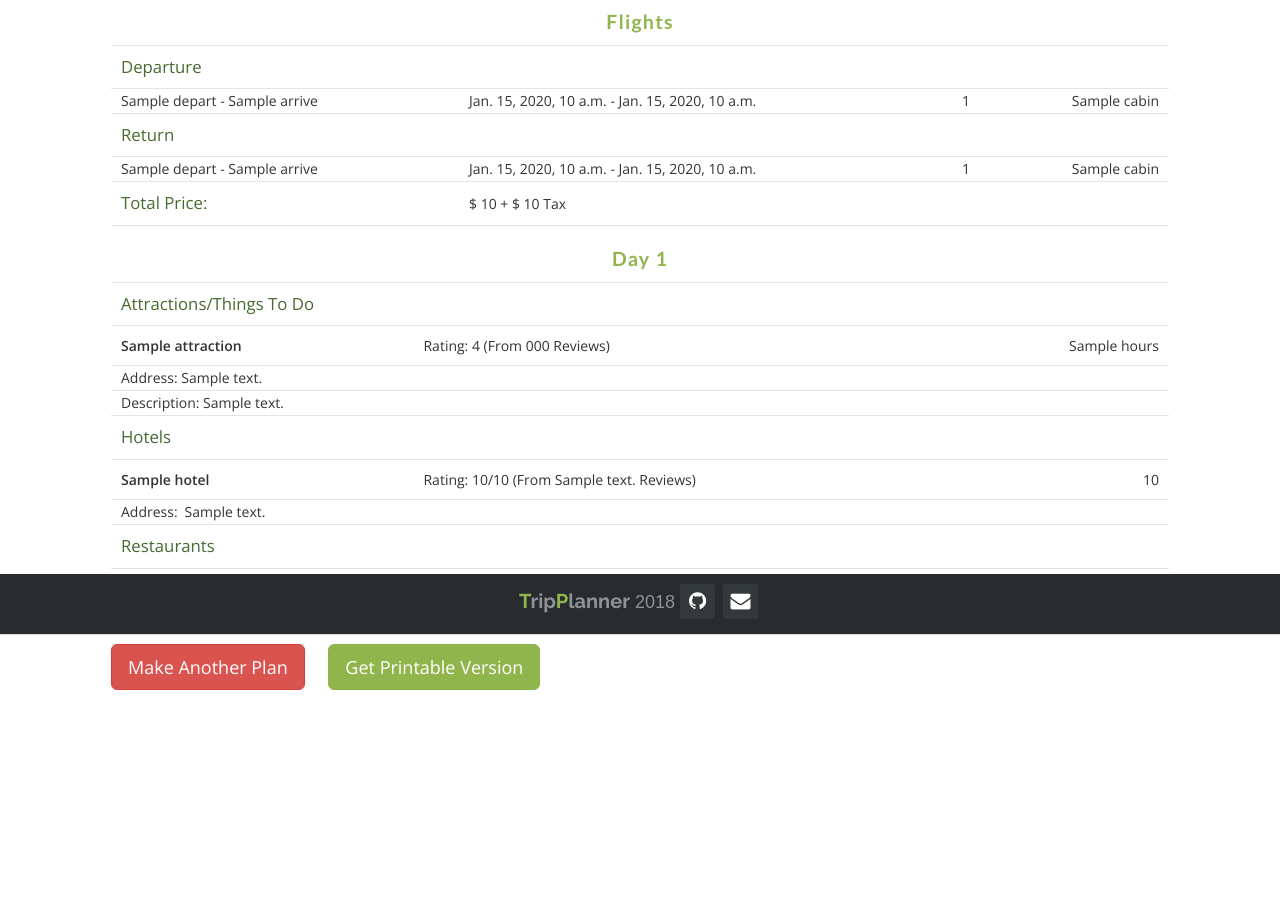
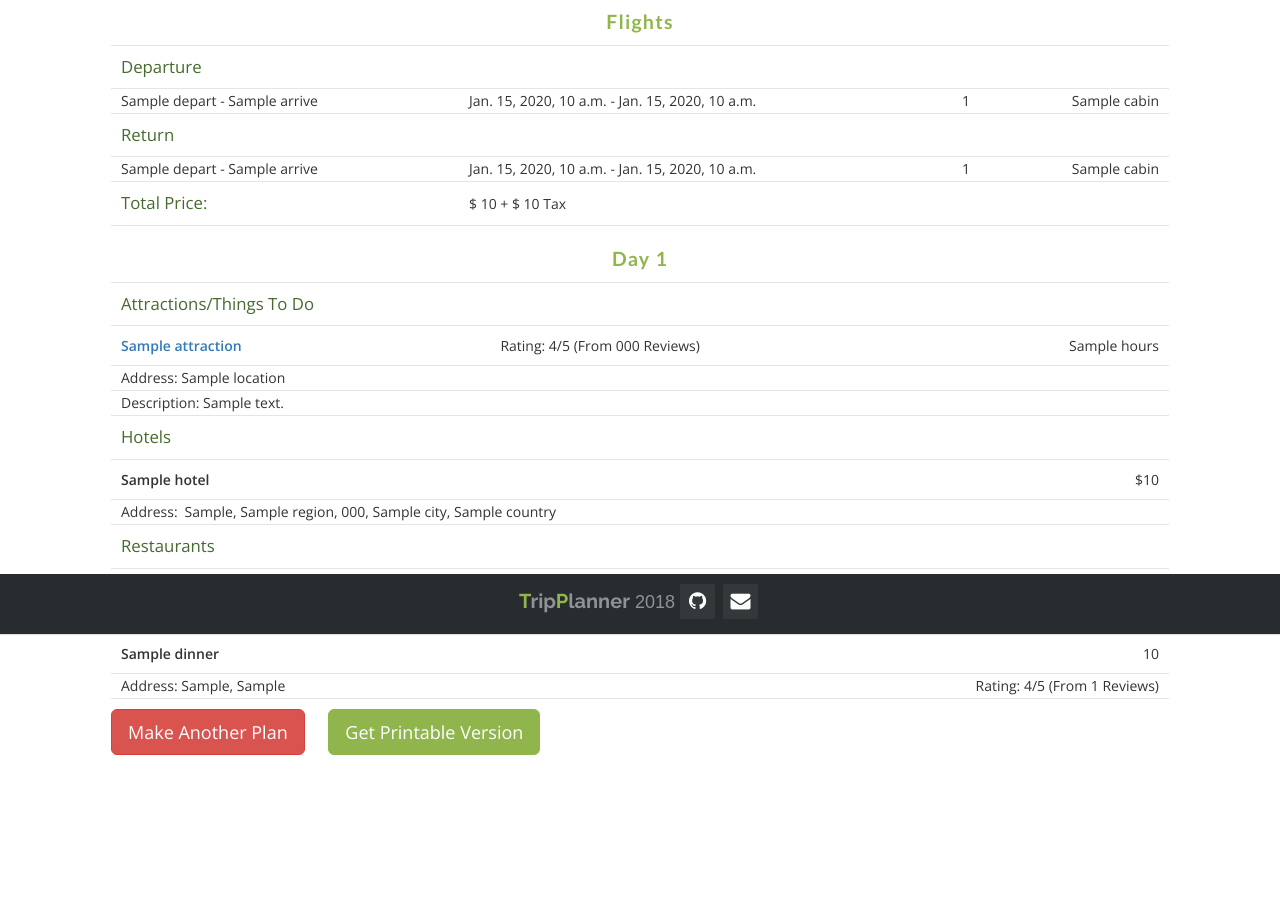
Before and after one commit to HezhiWang/TripDesigner, a Django app: template trip/templates/trip/plan.html in a window 1280 px wide. Shown: the part 166-1071 px from the top of the page. Before the commit the page ends 856 px from the top, so only its background shows below. Run offline with Django 3.2, Linux system fonts and the light colour scheme; the template is opened without the code that fills it: most values are stand-ins (such as "Sample title", 1, 10 or a date in 2020); some libraries are stand-ins or nearby versions.

Commit message:
update plan view

```diff
--- a/trip/templates/trip/plan.html
+++ b/trip/templates/trip/plan.html
@@ -65,12 +65,12 @@
         {% for attraction in day.attractions %}
         <!-- Attraction One -->
         <tr>
-            <td><h6>{{attraction.name}}</h6></td>
-            <td colspan="1">Rating: {{attraction.rating}} (From {{attraction.number_of_reviews}} Reviews)</td>
+            <td><h6><a href={{attraction.url}}>{{attraction.name}}</a></h6></td>
+            <td colspan="1">Rating: {{attraction.rating}}/5 (From {{attraction.number_of_reviews}} Reviews)</td>
             <td colspan="2" class='last'>{{attraction.hours}}</td>
         </tr>
         <tr>
-            <td colspan="6">Address: {{attraction.address}}</td>
+            <td colspan="6">Address: {{attraction.location}}</td>
         </tr>
         <tr>
             <td colspan="6">Description: {{attraction.description}} </td>
@@ -78,18 +78,17 @@
         {% endfor %}
 
         <!-- Section for Hotel -->
-
         <tr>
             <td colspan="6"><h5>Hotels</h5></td>
         </tr>
         {% for hotel in day.hotel %}
         <tr>
-            <td><h6>{{hotel.name}}</h6></td>   <!-- (Add a link?) -->
-            <td colspan="1">Rating: {{hotel.score}}/10 (From {{hotel.reviews}} Reviews)</td>
-            <td colspan="2" class="last">{{hotel.price}}</td>
+            <td><h6>{{hotel.property_name}}</h6></td>
+            <td colspan="1"></td>
+            <td colspan="2" class="last">${{hotel.min_daily_rate.amount}}</td>
         </tr>
         <tr>
-            <td colspan="6">Address: {{hotel.address}}</td>
+            <td colspan="6">Address: {{hotel.address.line1}}, {{hotel.address.region}}, {{hotel.address.postal_code}}, {{hotel.address.city}}, {{hotel.address.country}}</td>
         </tr>
         {% endfor %}
 
@@ -97,18 +96,26 @@
         <tr>
             <td colspan="6"><h5>Restaurants</h5></td>
         </tr>
-        <!-- Restaurant One-->
-        {% for restaurant in day.restaurant %}
+        <!-- lunch  -->
         <tr>
-            <td><h6>{{restaurant.name}}</h6></td>   <!-- (Add a link?) -->
-            <td colspan="1">{{restaurant.type}} </td>
-            <td colspan="2" class="last">{{restaurant.price}}</td>
+            <td><h6>{{day.restaurant.lunch.name}}</h6></td>   <!-- (Add a link?) -->
+            <td colspan="1"></td>
+            <td colspan="2" class="last">{{day.restaurant.lunch.price}}</td>
         </tr>
         <tr>
-            <td>Address: {{restaurant.address}} </td>
-            <td colspan="5" class="last">Score: {{restaurant.score}}/5 (From {{restaurant.reviews}} Reviews)</td>
+            <td>Address: {{day.restaurant.dinner.address.0}}, {{day.restaurant.dinner.address.1}} </td>
+            <td colspan="5" class="last">Rating: {{day.restaurant.lunch.rating}}/5 (From {{day.restaurant.lunch.review_count}} Reviews)</td>
         </tr>
-        {% endfor %}
+        <!-- dinner -->
+        <tr>
+            <td><h6>{{day.restaurant.dinner.name}}</h6></td>   <!-- (Add a link?) -->
+            <td colspan="1"></td>
+            <td colspan="2" class="last">{{day.restaurant.dinner.price}}</td>
+        </tr>
+        <tr>
+            <td>Address: {{day.restaurant.dinner.address.0}}, {{day.restaurant.dinner.address.1}}</td>
+            <td colspan="5" class="last">Rating: {{day.restaurant.dinner.rating}}/5 (From {{day.restaurant.dinner.review_count}} Reviews)</td>
+        </tr>
     </table>
 {% endfor %}
 
```
Also changed, not shown: trip/views.py (+37 -37 lines).
